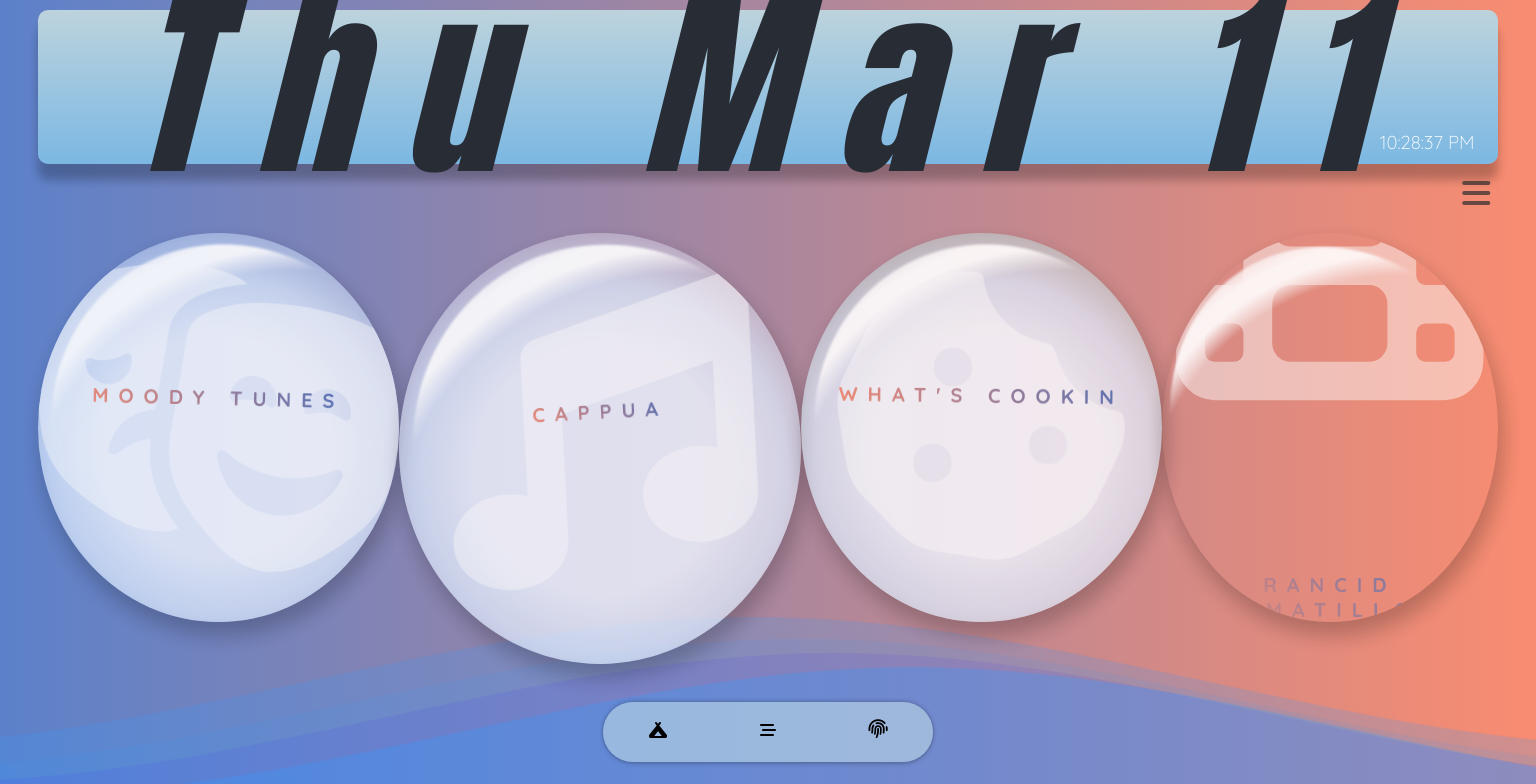
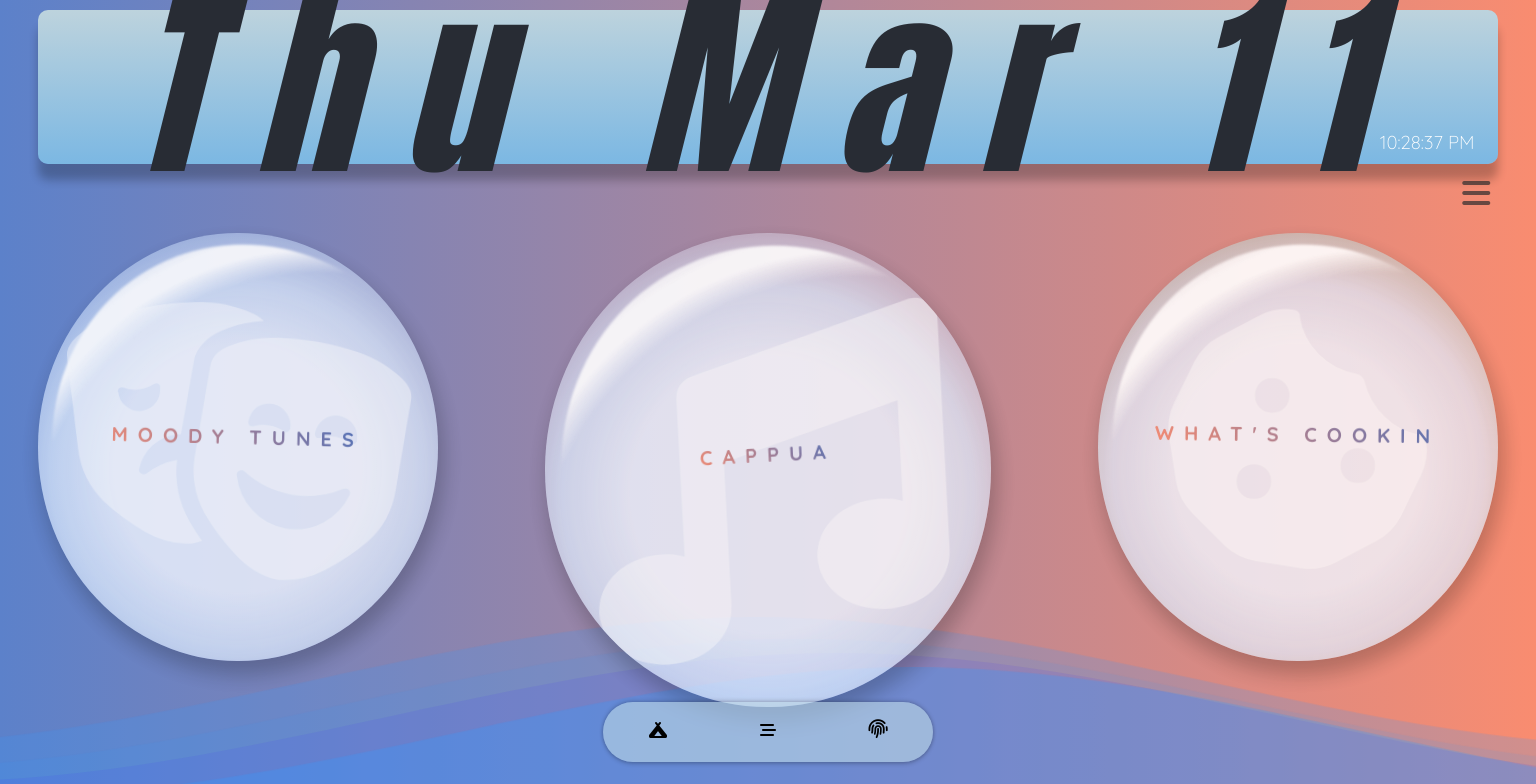
Before and after one commit to demaceo/portfolio, a React (Create React App) app: page / in a window 1536 px wide. Shown: the top 784 px of the page. Built offline with nearby package versions, Linux system fonts and the light colour scheme; a web font is replaced by a local one.

Commit message:
Add conditional to limit Bubbles to 3 projects

```diff
--- a/src/Components/Bubbles/Bubbles.js
+++ b/src/Components/Bubbles/Bubbles.js
@@ -12,6 +12,7 @@ export default function Bubbles() {
   };
   const bubbles = projectData.map((bubble) => {
     const { id, name, icon, link } = bubble;
+    if (id < 4) {
       return (
         <div className={`bubble x${id}`} key={id} id={link} onClick={getStyle}>
           <div className={`text-container project-${id}`}>
@@ -21,6 +22,7 @@ export default function Bubbles() {
           </div>
         </div>
       );
+    }
   });
   return <section className="bubble-container">{bubbles}</section>;
 }
--- a/src/Components/Bubbles/bubbles.css
+++ b/src/Components/Bubbles/bubbles.css
@@ -159,7 +159,11 @@
     top: -15vh;
     left: -3vw;
     right: -3vw;
-    font-size: 20vw;
+    font-size: 18vw;
+  }
+  .fa-music {
+    top: -17vh;
+    font-size: 23vw;
   }
 }
 
@@ -257,24 +261,6 @@
   }
 }
 
-/* @keyframes animate {
-  0%{
-    transform: translateY(-10px) rotate(0deg)
-  }
-  25%{
-    transform: translateY(-100px) rotate(180deg)
-  }
-  50%{
-    transform: translateY(-200px) rotate(360deg)
-  }
-  75%{
-    transform: translateY(-100px) rotate(-180deg)
-  }
-  100%{
-    transform: translateY(-30px) rotate(0deg)
-  }
-} */
-
 @media all and (max-width: 740px) {
   .bubble-container {
     flex-direction: column;
```
Lines whose indentation alone changed are shown as unchanged.
